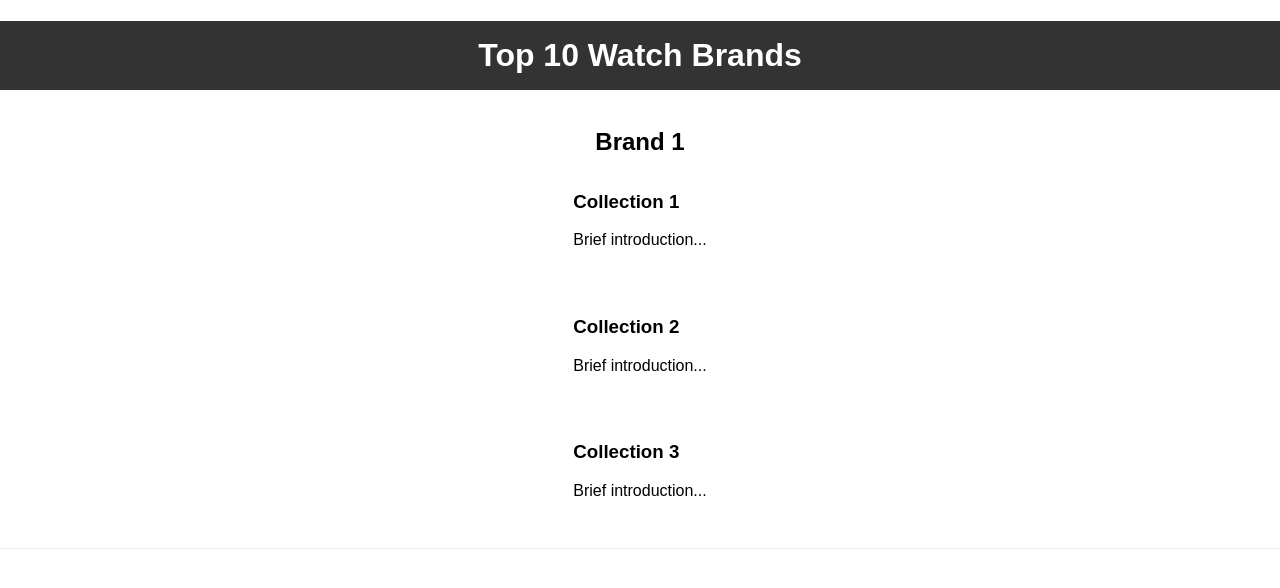
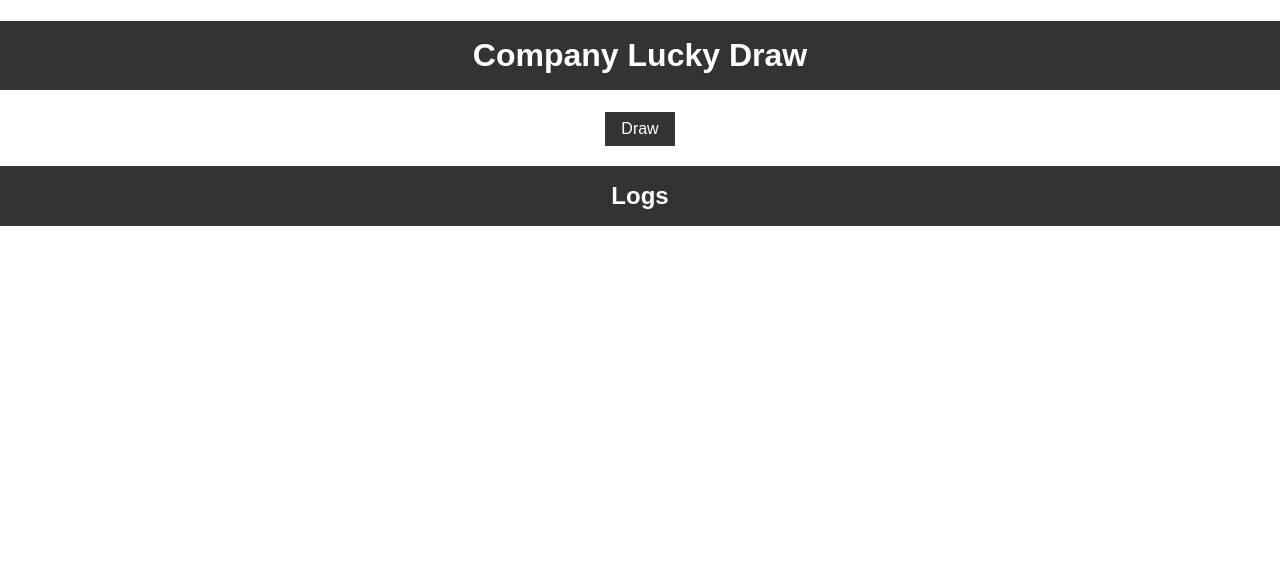
Before and after one commit to billshw/billshw.github.io, a plain HTML site: page index.html in a window 1280 px wide. Drawn offline with Linux system fonts and the light colour scheme.

Commit message:
20230326_0222

```diff
--- a/index.html
+++ b/index.html
@@ -3,12 +3,15 @@
 <head>
     <meta charset="UTF-8">
     <meta name="viewport" content="width=device-width, initial-scale=1.0">
-    <title>Top Watch Brands</title>
+    <title>Company Lucky Draw</title>
     <link rel="stylesheet" href="styles.css">
 </head>
 <body>
-    <h1>Top 10 Watch Brands</h1>
-    <div id="brands-container"></div>
+    <h1>Company Lucky Draw</h1>
+    <button id="draw-btn">Draw</button>
+    <div id="result"></div>
+    <h2>Logs</h2>
+    <div id="logs"></div>
     <script src="script.js"></script>
 </body>
 </html>
--- a/script.js
+++ b/script.js
@@ -1,39 +1,31 @@
-const brandsData = [
-    {
-        name: "Brand 1",
-        collections: [
-            {name: "Collection 1", description: "Brief introduction..."},
-            {name: "Collection 2", description: "Brief introduction..."},
-            {name: "Collection 3", description: "Brief introduction..."}
-        ]
-    },
-    // ...add the other 9 brands with their respective collections
+const staff = [
+    'Staff 1',
+    'Staff 2',
+    // ... add all staff names
 ];
 
-const brandsContainer = document.getElementById("brands-container");
+const gifts = [
+    'Gift 1',
+    'Gift 2',
+    // ... add all gift items
+];
 
-brandsData.forEach(brand => {
-    const brandElement = document.createElement("div");
-    brandElement.className = "brand";
+const drawBtn = document.getElementById('draw-btn');
+const result = document.getElementById('result');
+const logs = document.getElementById('logs');
 
-    const brandName = document.createElement("h2");
-    brandName.innerText = brand.name;
-    brandElement.appendChild(brandName);
+function getRandomItem(array) {
+    return array[Math.floor(Math.random() * array.length)];
+}
 
-    brand.collections.forEach(collection => {
-        const collectionElement = document.createElement("div");
-        collectionElement.className = "collection";
+drawBtn.addEventListener('click', () => {
+    const luckyStaff = getRandomItem(staff);
+    const luckyGift = getRandomItem(gifts);
 
-        const collectionName = document.createElement("h3");
-        collectionName.innerText = collection.name;
-        collectionElement.appendChild(collectionName);
+    result.innerHTML = `${luckyStaff} wins ${luckyGift}`;
 
-        const collectionDescription = document.createElement("p");
-        collectionDescription.innerText = collection.description;
-        collectionElement.appendChild(collectionDescription);
-
-        brandElement.appendChild(collectionElement);
-    });
-
-    brandsContainer.appendChild(brandElement);
+    const logEntry = document.createElement('div');
+    logEntry.className = 'log-entry';
+    logEntry.innerHTML = `${new Date().toLocaleString()}: ${luckyStaff} won ${luckyGift}`;
+    logs.prepend(logEntry);
 });
--- a/styles.css
+++ b/styles.css
@@ -4,25 +4,32 @@ body {
     padding: 0;
 }
 
-h1 {
+h1, h2 {
     text-align: center;
     background-color: #333;
     color: #fff;
     padding: 1rem;
 }
 
-.brand {
-    display: flex;
-    flex-direction: column;
-    align-items: center;
-    padding: 1rem;
+#draw-btn {
+    display: block;
+    margin: 1rem auto;
+    padding: 0.5rem 1rem;
+    font-size: 1rem;
+    background-color: #333;
+    color: #fff;
+    border: none;
+    cursor: pointer;
+}
+
+#result {
+    text-align: center;
+    font-size: 1.5rem;
+    margin-bottom: 1rem;
+}
+
+.log-entry {
+    margin: 0.5rem 0;
+    padding: 0.5rem;
     border-bottom: 1px solid #eee;
 }
-
-.brand h2 {
-    margin: 0;
-}
-
-.collection {
-    margin: 1rem 0;
-}
```
